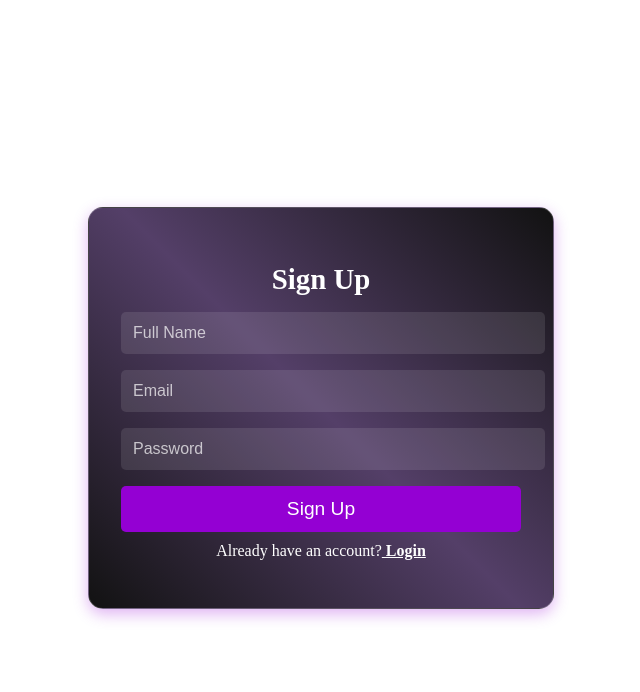
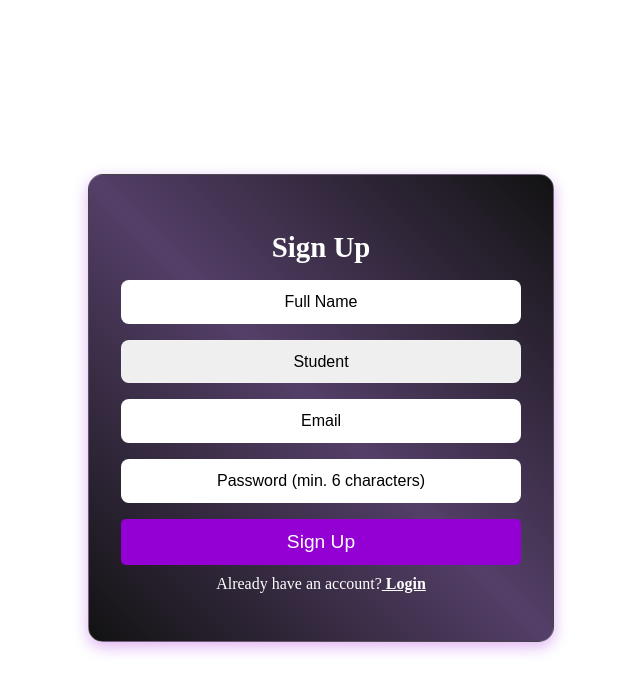
Before and after one commit to SarevalasaBharathkumar/Aadhya2k25, a React (Vite) app: page / in a window 1280 px wide. Both pictures are taken after a click on the element "Sign Up". Shown: the top 692 px of the page, without its empty margins (319-959 px from the left). Built offline with nearby package versions, Linux system fonts and the light colour scheme.

Commit message:
role based signup sucess

```diff
--- a/src/App.jsx
+++ b/src/App.jsx
@@ -17,38 +17,34 @@ function App() {
     setIsAuthenticated(!!token); // Convert token presence to boolean
   }, []);
 
+  // Function to handle logout (for Profile Page)
+  const handleLogout = () => {
+    localStorage.removeItem("authToken");
+    setIsAuthenticated(false);
+  };
+
   return (
     <Router>
-      {isAuthenticated && <Navbar />} {/* Only show Navbar when logged in */}
+      {isAuthenticated && <Navbar />}
       <Routes>
+        {/* Redirect to profile page after login */}
         <Route
           path="/"
           element={isAuthenticated ? <Navigate to="/page1" /> : <Login setIsAuthenticated={setIsAuthenticated} />}
         />
-        <Route
-          path="/page1"
-          element={isAuthenticated ? <Page1 /> : <Navigate to="/" />}
-        />
-        <Route
-          path="/page2"
-          element={isAuthenticated ? <Page2 /> : <Navigate to="/" />}
-        />
-        <Route
-          path="/page3"
-          element={isAuthenticated ? <Page3 /> : <Navigate to="/" />}
-        />
-        <Route
-          path="/page4"
-          element={isAuthenticated ? <Page4 /> : <Navigate to="/" />}
-        />
-        <Route
-          path="/page5"
-          element={isAuthenticated ? <Page5 /> : <Navigate to="/" />}
-        />
-        <Route
-          path="/profile"
-          element={isAuthenticated ? <Profile /> : <Navigate to="/" />}
-        />
+
+        {/* Protect pages */}
+        <Route path="/page1" element={isAuthenticated ? <Page1 /> : <Navigate to="/" />} />
+        <Route path="/page2" element={isAuthenticated ? <Page2 /> : <Navigate to="/" />} />
+        <Route path="/page3" element={isAuthenticated ? <Page3 /> : <Navigate to="/" />} />
+        <Route path="/page4" element={isAuthenticated ? <Page4 /> : <Navigate to="/" />} />
+        <Route path="/page5" element={isAuthenticated ? <Page5 /> : <Navigate to="/" />} />
+
+        {/* Profile page with logout function */}
+        <Route path="/profile" element={isAuthenticated ? <Profile onLogout={handleLogout} /> : <Navigate to="/" />} />
+
+        {/* Catch all unknown routes and redirect to login */}
+        <Route path="*" element={<Navigate to="/" />} />
       </Routes>
     </Router>
   );
--- a/src/pages/Login.jsx
+++ b/src/pages/Login.jsx
@@ -6,18 +6,36 @@ const Login = ({ setIsAuthenticated }) => {
     const [name, setName] = useState("");
     const [email, setEmail] = useState("");
     const [password, setPassword] = useState("");
+    const [role, setRole] = useState("student");
     const [error, setError] = useState("");
     const [isSignup, setIsSignup] = useState(false);
+    const [loading, setLoading] = useState(false);
+
     const navigate = useNavigate();
 
     const validateEmail = (email) => /\S+@\S+\.\S+/.test(email);
+    const validatePassword = (password) => password.length >= 6;
 
     const handleSubmit = async (e) => {
         e.preventDefault();
         setError("");
+        setLoading(true);
 
-    if (!email || !password || (isSignup && !name)) {
+        if (!email || !password || (isSignup && (!name || !role))) {
             setError("All fields are required!");
+            setLoading(false);
+            return;
+        }
+
+        if (!validateEmail(email)) {
+            setError("Invalid email format");
+            setLoading(false);
+            return;
+        }
+
+        if (!validatePassword(password)) {
+            setError("Password must be at least 6 characters long");
+            setLoading(false);
             return;
         }
 
@@ -25,7 +43,7 @@ const Login = ({ setIsAuthenticated }) => {
             ? "http://localhost:5000/api/auth/signup"
             : "http://localhost:5000/api/auth/login";
 
-    const payload = isSignup ? { name, email, password } : { email, password };
+        const payload = isSignup ? { name, email, password, role } : { email, password };
 
         try {
             const response = await fetch(endpoint, {
@@ -34,26 +52,26 @@ const Login = ({ setIsAuthenticated }) => {
                 body: JSON.stringify(payload),
             });
 
-        if (!response.ok) {
-            const errorData = await response.json();
-            throw new Error(errorData.message || "Something went wrong");
-        }
+            const data = await response.json();
 
-        const data = await response.json();
+            if (!response.ok) throw new Error(data.message || "Something went wrong");
+
             alert(data.message);
 
             if (!isSignup) {
                 localStorage.setItem("authToken", data.token);
+                localStorage.setItem("user", JSON.stringify(data.user));
                 setIsAuthenticated(true);
-            navigate("/page1");  // ✅ Redirect to /page1 after login
+                navigate("/dashboard");
             } else {
                 setIsSignup(false);
             }
         } catch (error) {
             setError(error.message);
+        } finally {
+            setLoading(false);
         }
     };
-
 
     return (
         <div className="login-page">
@@ -62,6 +80,7 @@ const Login = ({ setIsAuthenticated }) => {
                 {error && <p className="error">{error}</p>}
                 <form onSubmit={handleSubmit}>
                     {isSignup && (
+                        <>
                             <div className="input-group">
                                 <input
                                     type="text"
@@ -71,6 +90,16 @@ const Login = ({ setIsAuthenticated }) => {
                                     required
                                 />
                             </div>
+                            <div className="input-group">
+                                <select value={role} onChange={(e) => setRole(e.target.value)} required>
+                                    <option value="student">Student</option>
+                                    <option value="faculty">Faculty</option>
+                                    <option value="admin">Admin</option>
+                                    <option value="coordinator">Coordinator</option>
+                                    <option value="alumni">Alumni</option>
+                                </select>
+                            </div>
+                        </>
                     )}
                     <div className="input-group">
                         <input
@@ -84,20 +113,18 @@ const Login = ({ setIsAuthenticated }) => {
                     <div className="input-group">
                         <input
                             type="password"
-                            placeholder="Password"
+                            placeholder="Password (min. 6 characters)"
                             value={password}
                             onChange={(e) => setPassword(e.target.value)}
                             required
                         />
                     </div>
-                    <button type="submit" className="login-btn">
-                        {isSignup ? "Sign Up" : "Login"}
+                    <button type="submit" className="login-btn" disabled={loading}>
+                        {loading ? "Loading..." : isSignup ? "Sign Up" : "Login"}
                     </button>
                 </form>
                 <p className="toggle-text">
-                    {isSignup
-                        ? "Already have an account?"
-                        : "Don't have an account?"}
+                    {isSignup ? "Already have an account?" : "Don't have an account?"}
                     <span onClick={() => setIsSignup(!isSignup)}>
                         {isSignup ? " Login" : " Sign Up"}
                     </span>
--- a/src/pages/Profile.jsx
+++ b/src/pages/Profile.jsx
@@ -1,11 +1,20 @@
 import React from "react";
-import "../styles/pages.css"; // Apply global styles
+import { useNavigate } from "react-router-dom";
+import "../styles/pages.css";
 
-const Profile = () => {
+const Profile = ({ onLogout }) => {
+  const navigate = useNavigate();
+
+  const handleLogout = () => {
+    onLogout();
+    navigate("/"); // Redirect to login page
+  };
+
   return (
     <div className="page-container">
       <h1>My Profile</h1>
       <p>Welcome to your profile page!</p>
+      <button className="logout-btn" onClick={handleLogout}>Logout</button>
     </div>
   );
 };
--- a/src/styles/Login.css
+++ b/src/styles/Login.css
@@ -31,24 +31,16 @@
     margin-bottom: 1rem;
 }
 
+
 .input-group input {
     width: 100%;
     padding: 12px;
-    border: none;
-    border-radius: 5px;
+    border: 1px solid rgba(255, 255, 255, 0.2); /* Subtle border */
+    border-radius: 8px;
     font-size: 1rem;
     outline: none;
-    background: rgba(255, 255, 255, 0.1);
-    color: white;
-}
-
-.input-group input::placeholder {
-    color: rgba(255, 255, 255, 0.7);
-}
-
-/* Focus Effect */
-.input-group input:focus {
-    border: 1px solid rgba(148, 0, 211, 0.5);
+    background: white;
+    transition: all 0.3s ease-in-out;
 }
 
 /* Error Messages */
@@ -64,7 +56,7 @@
     color: white;
     border: none;
     padding: 12px;
-    width: 100%;
+    width: 106%;
     font-size: 1.2rem;
     border-radius: 5px;
     cursor: pointer;
@@ -86,3 +78,63 @@
     text-decoration: underline;
     cursor: pointer;
 }
+
+
+/* Placeholder Color */
+.input-group input::placeholder {
+    color:black;
+}
+
+/* Focus Effect */
+.input-group input:focus {
+    border: 1px solid rgba(148, 0, 211, 0.7);
+    box-shadow: 0px 0px 10px rgba(148, 0, 211, 0.5);
+    backdrop-filter: blur(5px);
+}
+input{
+    background: transparent;
+}
+
+.input-group select {
+    width: 106%;
+    padding: 12px;
+    border: 1px solid rgba(255, 255, 255, 0.2);
+    border-radius: 8px;
+    font-size: 1rem;
+    outline: none;
+    color: black;
+    transition: all 0.3s ease-in-out;
+    appearance: none; /* Removes default browser styling */
+}
+
+/* Placeholder-like effect for select */
+.input-group select option {
+    background: #121212; /* Ensures options have a dark background */
+    color: white;
+}
+
+/* Focus effect */
+.input-group select:focus {
+    border: 1px solid rgba(148, 0, 211, 0.7);
+    box-shadow: 0px 0px 10px rgba(148, 0, 211, 0.5);
+    backdrop-filter: blur(5px);
+}
+
+.input-group {
+    display: flex;
+    justify-content: center;
+    width: 100%;
+}
+
+.input-group input,
+.input-group select {
+    width: 100%; /* Ensures uniform width */
+    text-align: center; /* Centers text inside fields */
+}
+
+/* Button Centering */
+.login-btn {
+    width: 100%; /* Matches input/select width */
+    display: block;
+    margin: 0 auto; /* Ensures horizontal centering */
+}
```
Also changed, not shown: 2 other files (tests, documents, lock files or other folders). Lines whose indentation alone changed are shown as unchanged.
